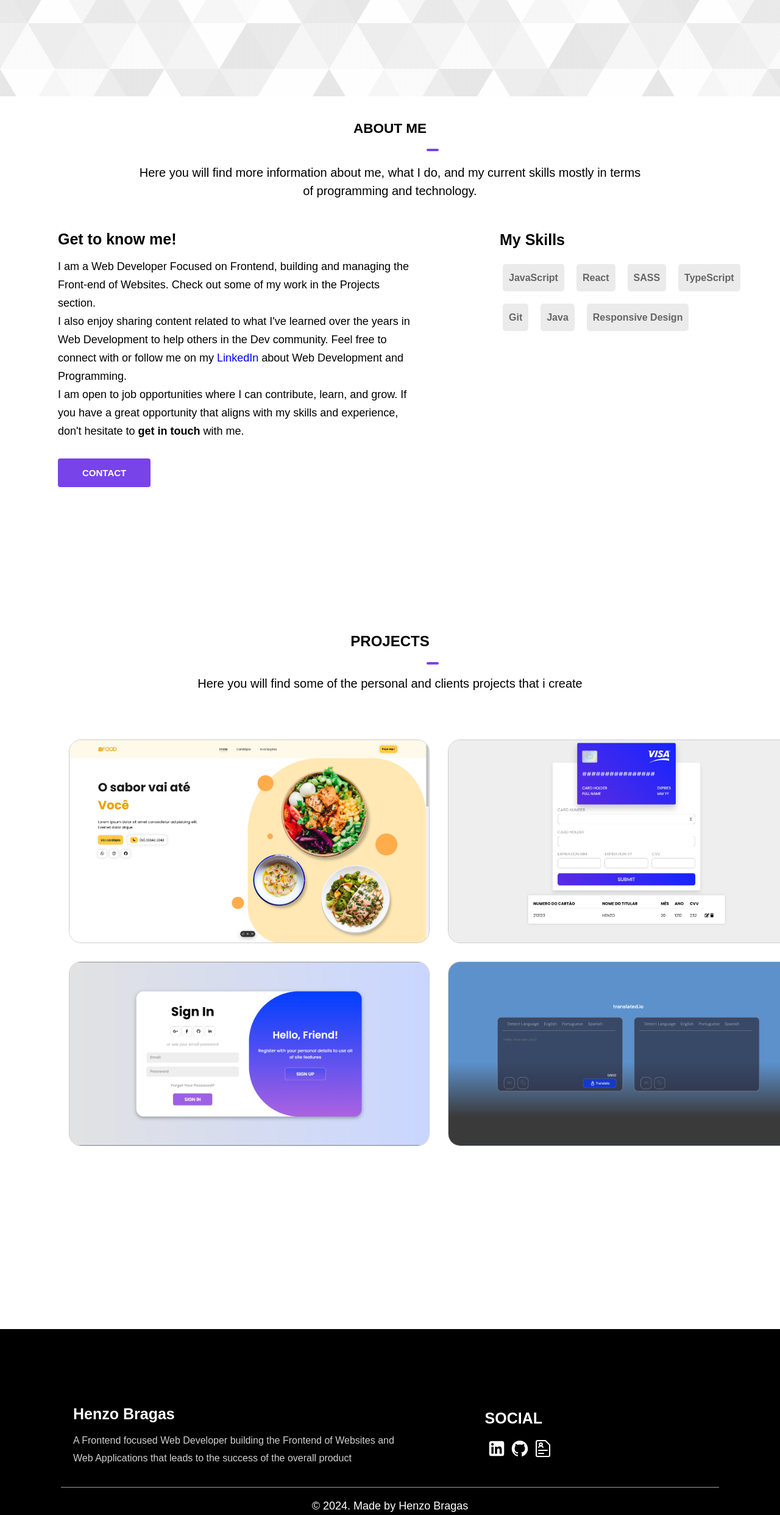
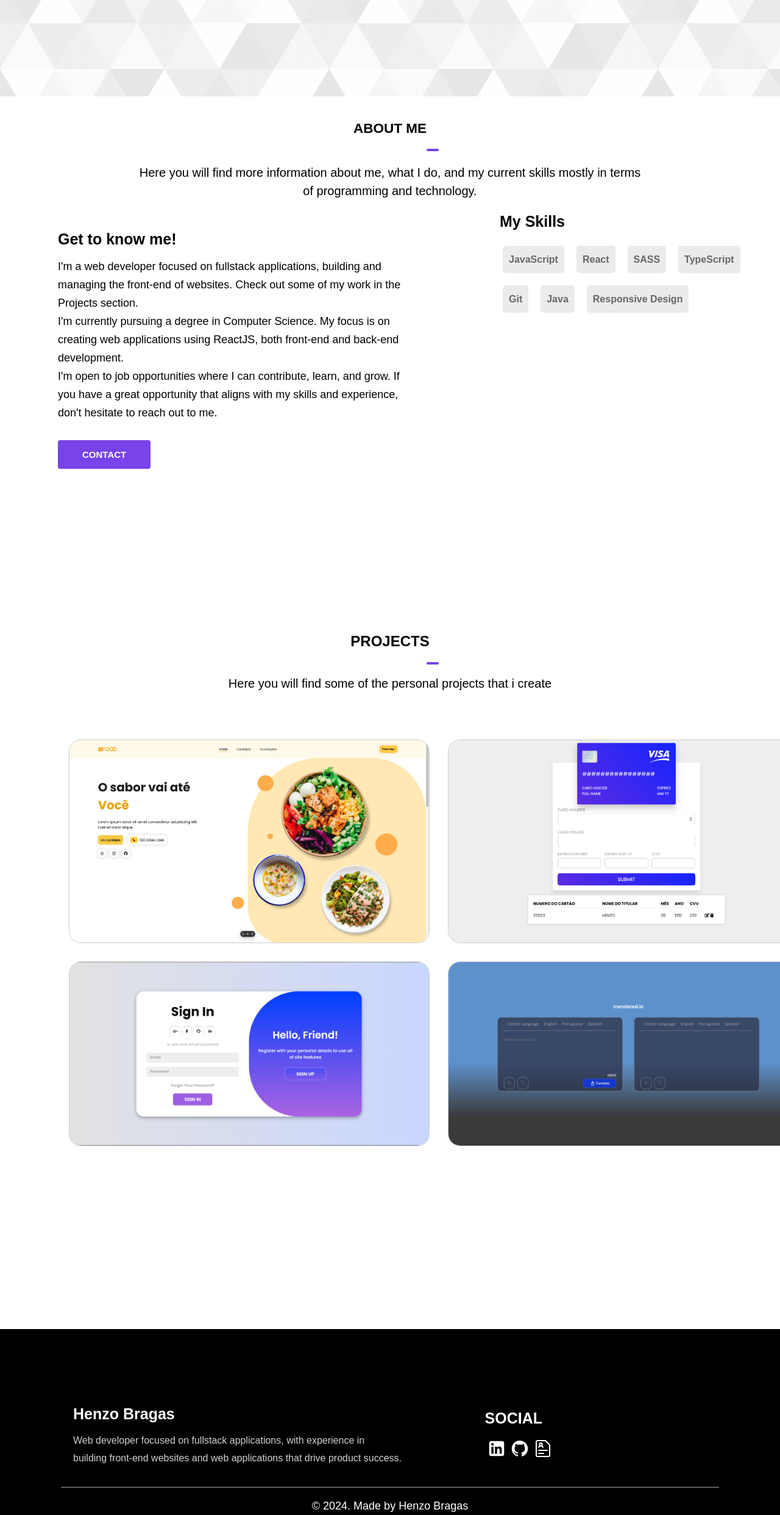
Before and after one commit to HenzoBragas/Portfolio, a React (Vite) app: page / in a window 1280 px wide. Shown: the part 637-3122 px from the top of the page at 61% size. Built offline with nearby package versions, Linux system fonts and the light colour scheme.

Commit message:
feat: added my bio

```diff
--- a/src/components/AboutMe.jsx
+++ b/src/components/AboutMe.jsx
@@ -17,7 +17,7 @@ function AboutMe() {
                     <div className="meabout">
                         <h3>Get to know me!</h3>
                         <p>
-                        I am a Web Developer Focused on Frontend, building and managing the Front-end of Websites. Check out some of my work in the Projects section.<br /> I also enjoy sharing content related to what I've learned over the years in Web Development to help others in the Dev community. Feel free to connect with or follow me on my <a href="https://www.linkedin.com/in/henzo-bragas-75b982262/" target="_blank">LinkedIn</a> about Web Development and Programming.<br /> I am open to job opportunities where I can contribute, learn, and grow. If you have a great opportunity that aligns with my skills and experience, don't hesitate to <strong>get in touch</strong> with me.
+                        I'm a web developer focused on fullstack applications, building and managing the front-end of websites. Check out some of my work in the Projects section.<br /> I'm currently pursuing a degree in Computer Science. My focus is on creating web applications using ReactJS, both front-end and back-end development.<br /> I'm open to job opportunities where I can contribute, learn, and grow. If you have a great opportunity that aligns with my skills and experience, don't hesitate to reach out to me.
                         </p>
                         <button className="btn-contact">CONTACT</button>
                     </div>
--- a/src/components/Footer.jsx
+++ b/src/components/Footer.jsx
@@ -8,8 +8,8 @@ function Footer() {
                 <div className="footer-my">
                     <h4>Henzo Bragas</h4>
                     <p>
-                        A Frontend focused Web Developer building the Frontend of Websites and <br />
-                        Web Applications that leads to the success of the overall product
+                        Web developer focused on fullstack applications, with experience in <br />
+                        building front-end websites and web applications that drive product success.
                     </p>
                     <div className="link-social">
                         <h4>SOCIAL</h4>
--- a/src/components/Projects.jsx
+++ b/src/components/Projects.jsx
@@ -11,7 +11,7 @@ function Projects() {
             <h2>PROJECTS</h2>
             <div className="hr"></div>
             <div className="subtitle">
-                <p>Here you will find some of the personal and clients projects that i create</p>
+                <p>Here you will find some of the personal  projects that i create</p>
             </div>
             <div className="containerProjects">
                 {project.map((project) => (
```
